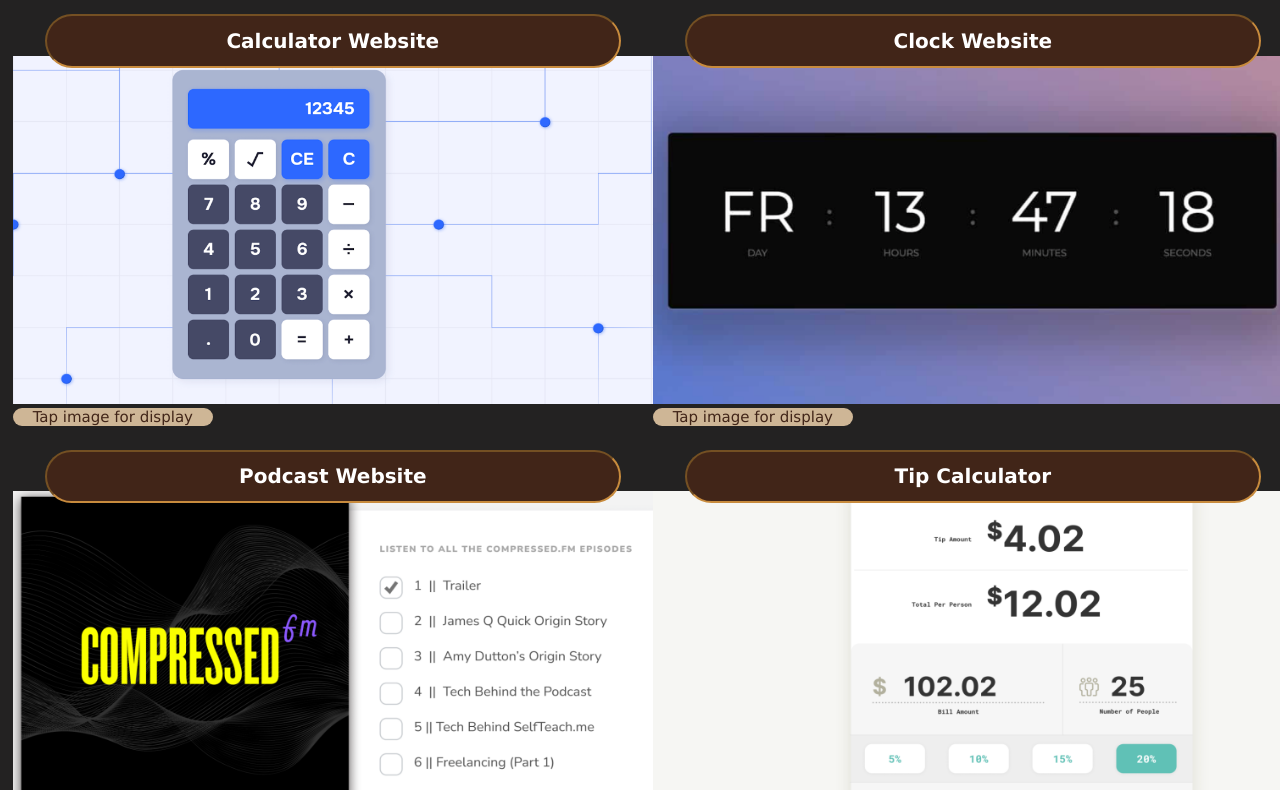
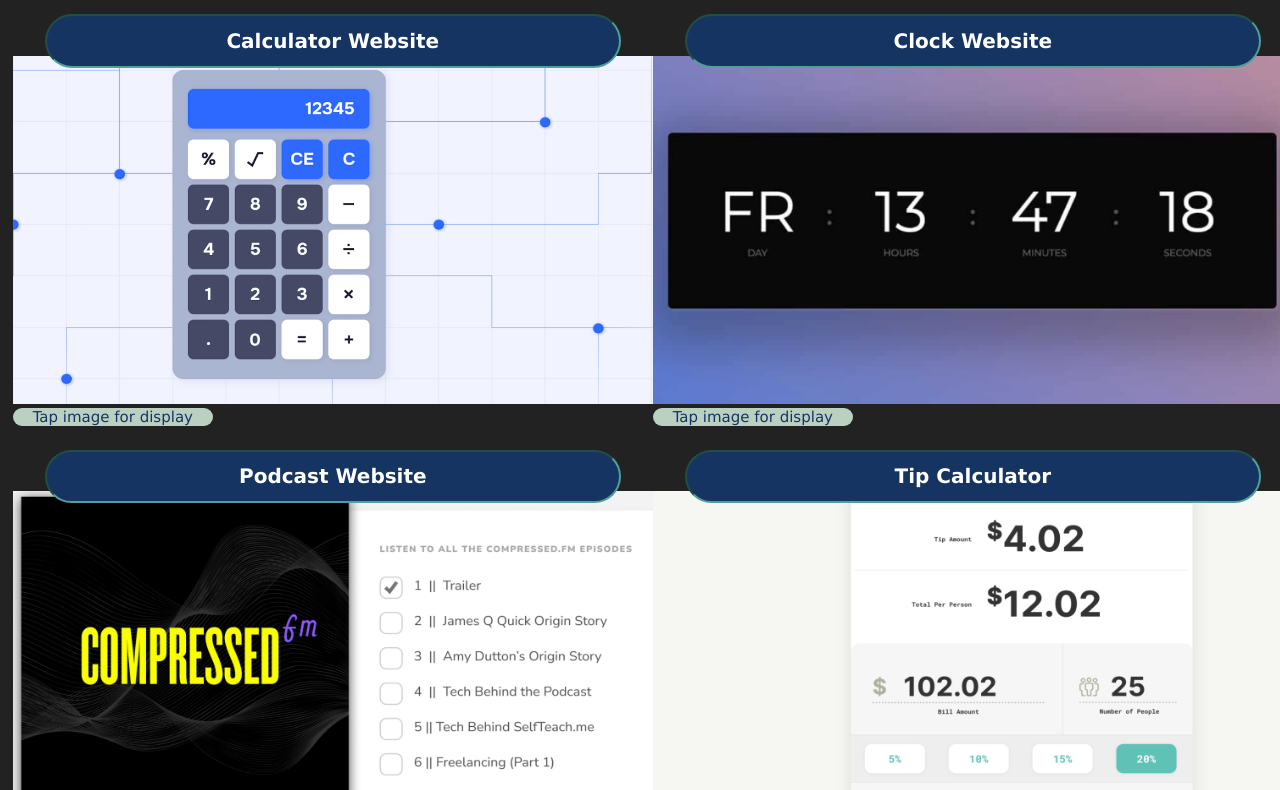
Before and after one commit to Drums180/Challenge-2, a plain HTML site: page index.html in a window 1280 px wide. Shown: the part 1231-2021 px from the top of the page. Drawn offline with Linux system fonts and the light colour scheme.

Commit message:
change color

```diff
--- a/assets/css/style.css
+++ b/assets/css/style.css
@@ -1,10 +1,10 @@
 :root {
-    --dark-color: #412518;
-    --light-color: #ceb696;
+    --dark-color: #153462;
+    --light-color: #BAD1C2;
     --white: white;
     --black: black;
-    --main-color: #c88b3d;
-    --cards: #eaeaea;
+    --main-color: #4FA095;
+    --cards: #F6F6C9;
     --bordercards: 20px;
     --bordertitles: 30px;
 }
@@ -139,7 +139,7 @@ header a:visited {
     font-size: 2rem;
     justify-content: center;
     margin: 0% 5% 0 5%;
-    border: solid 2px#c88b3d;
+    border: solid 2px var(--main-color);
     border-style: inset;
 }
 
```
